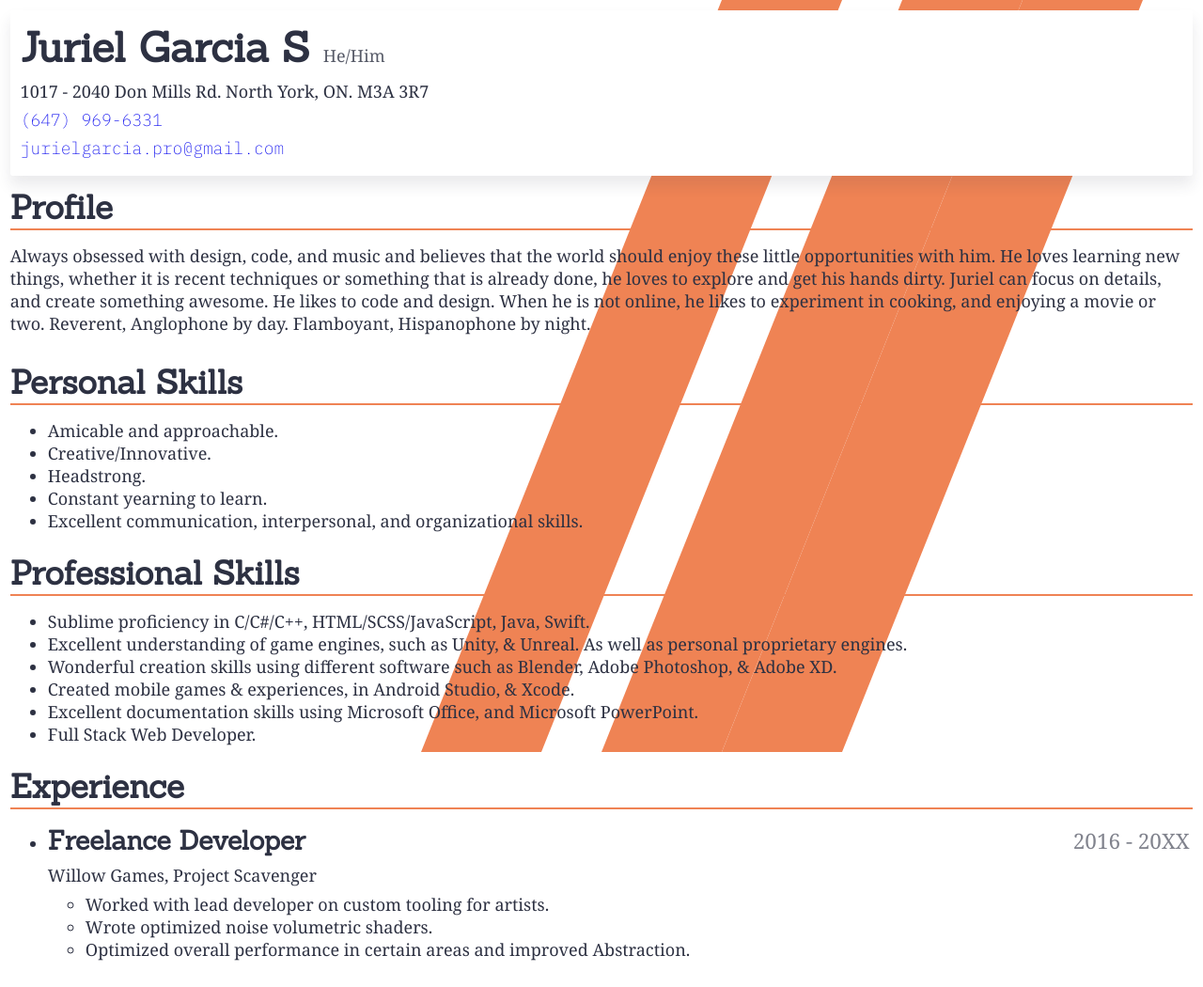
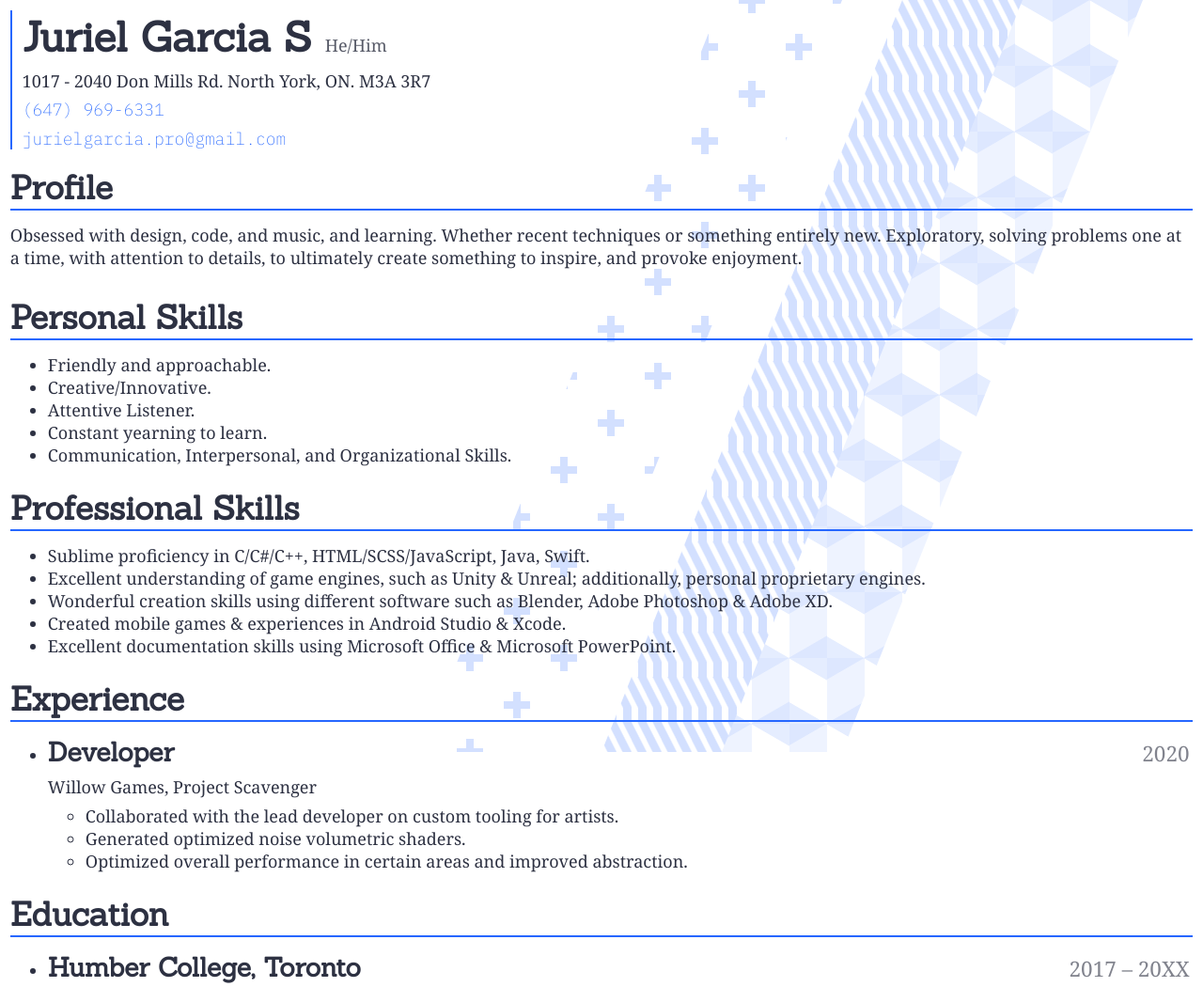
Before and after one commit to Garciaj007/Resume, a plain HTML site: page index.html in a window 1280 px wide. Shown: the top 1050 px of the page at 94% size. Drawn offline with Linux system fonts and the light colour scheme.

Commit message:
Some more delicious changes, and rendered document.

```diff
--- a/index.html
+++ b/index.html
@@ -1,6 +1,5 @@
 <!DOCTYPE html>
 <html lang="en">
-
   <head>
     <meta charset="UTF-8" />
     <meta name="viewport" content="width=device-width, initial-scale=1.0" />
@@ -22,25 +21,17 @@
       <section class="profile">
         <h2>Profile</h2>
         <p>
-        Always obsessed with design, code, and music and believes that the
-        world should enjoy these little opportunities with him. He loves
-        learning new things, whether it is recent techniques or something that
-        is already done, he loves to explore and get his hands dirty. Juriel
-        can focus on details, and create something awesome. He likes to code
-        and design. When he is not online, he likes to experiment in cooking,
-        and enjoying a movie or two. Reverent, Anglophone by day. Flamboyant, Hispanophone by night.
+          Obsessed with design, code, and music, and learning. Whether recent techniques or something entirely new. Exploratory, solving problems one at a time, with attention to details, to ultimately create something to inspire, and provoke enjoyment.
         </p>
       </section>
       <section class="personal-skills">
         <h2>Personal Skills</h2>
         <ul>
-        <li>Amicable and approachable.</li>
+          <li>Friendly and approachable.</li>
           <li>Creative/Innovative.</li>
-        <li>Headstrong.</li>
+          <li>Attentive Listener.</li>
           <li>Constant yearning to learn.</li>
-        <li>
-          Excellent communication, interpersonal, and organizational skills.
-        </li>
+          <li>Communication, Interpersonal, and Organizational Skills.</li>
         </ul>
       </section>
       <section class="professional-skills">
@@ -50,33 +41,36 @@
             Sublime proficiency in C/C#/C++, HTML/SCSS/JavaScript, Java, Swift.
           </li>
           <li>
-          Excellent understanding of game engines, such as Unity, & Unreal. As well as personal proprietary engines.
+            Excellent understanding of game engines, such as Unity & Unreal; additionally, personal proprietary engines.
           </li>
           <li>
-          Wonderful creation skills using different software such as Blender, Adobe
-          Photoshop, & Adobe XD.
+            Wonderful creation skills using different software such as Blender,
+            Adobe Photoshop & Adobe XD.
           </li>
-        <li>Created mobile games & experiences, in Android Studio, & Xcode.</li>
           <li>
-          Excellent documentation skills using Microsoft Office, and Microsoft
+            Created mobile games & experiences in Android Studio & Xcode.
+          </li>
+          <li>
+            Excellent documentation skills using Microsoft Office & Microsoft
             PowerPoint.
           </li>
-        <li>Full Stack Web Developer.</li>
         </ul>
       </section>
       <section class="experience">
         <h2>Experience</h2>
         <ul>
           <li>
-          <h3>Freelance Developer</h3>
+            <h3>Developer</h3>
             <p>Willow Games, Project Scavenger</p>
-          <p class="date-range">2016 - 20XX</p>
+            <p class="date-range">2020</p>
             <ul>
-            <li>Worked with lead developer on custom tooling for artists.</li>
-            <li>Wrote optimized noise volumetric shaders.</li>
+              <li>
+                Collaborated with the lead developer on custom tooling for artists.
+              </li>
+              <li>Generated optimized noise volumetric shaders.</li>
               <li>
                 Optimized overall performance in certain areas and improved
-              Abstraction.
+                abstraction.
               </li>
             </ul>
           </li>
@@ -91,17 +85,17 @@
             <p>Game Programming - Advanced Diploma</p>
           </li>
           <li>
+            <h3>Free Code Camp</h3>
+            <p class="date-range">2016 - 2019</p>
+            <p>
+              Completed certification course for Responsive Web Design,
+              JavaScript Algorithms & Data Structures, & Front-End Libraries.
+            </p>
+          </li>
+          <li>
             <h3>Brebeuf College, Toronto</h3>
             <p class="date-range">2012 – 2016</p>
             <p>Ontario Secondary School - Diploma Granted</p>
-        </li>
-        <li>
-          <h3>Free Code Camp</h3>
-          <p class="date-range">2016 - 20XX</p>
-          <p>
-            Completed certification course on Responsive Web Design,
-            JavaScript Algorithms & Data Structures, & Front-End Libraries.
-          </p>
           </li>
         </ul>
       </section>
--- a/main.scss
+++ b/main.scss
@@ -5,7 +5,7 @@
 $colors: (
   primary: #2d3142,
   secondary: #ffffff,
-  accent: #ef8354,
+  accent: #2667FF,
 );
 
 @function color($color) {
@@ -122,6 +122,12 @@ a {
   font-weight: 200;
   text-decoration: none;
   display: block;
+  color: color(accent);
+
+  &:hover,
+  &:focus {
+    text-decoration: underline;
+  }
 }
 
 p,
@@ -141,10 +147,8 @@ header {
       }
     }
   }
-  padding: $padding;
-  background-color: color(secondary);
-  border-radius: $border-radius;
-  box-shadow: 0px 10px 15px colorAlpha(primary, 0.1);
+  border-left: solid 2pt color(accent);
+  padding-left: $padding;
 }
 
 ul {
@@ -177,15 +181,100 @@ div.decal {
     left: 0;
     background-color: color(accent);
     z-index: -1;
+    opacity: 20%;
 
     &:nth-child(1) {
       clip-path: polygon(60% 0%, 70% 0, 45% 100%, 35% 100%);
+      background: radial-gradient(
+          circle,
+          transparent 20%,
+          white 20%,
+          white 80%,
+          transparent 80%,
+          transparent
+        ),
+        radial-gradient(
+            circle,
+            transparent 20%,
+            white 20%,
+            white 80%,
+            transparent 80%,
+            transparent
+          )
+          50px 50px,
+        linear-gradient(color(accent) 8px, transparent 8px) 0 -4px,
+        linear-gradient(90deg, color(accent) 8px, transparent 8px) -4px 0;
+      background-color: white;
+      background-size: 100px 100px, 100px 100px, 50px 50px, 50px 50px;
     }
     &:nth-child(2) {
       clip-path: polygon(75% 0%, 85% 0, 60% 100%, 50% 100%);
+      background: linear-gradient(63deg, color(accent) 23%, transparent 23%) 7px 0,
+        linear-gradient(63deg, transparent 74%, color(accent) 78%),
+        linear-gradient(
+          63deg,
+          transparent 34%,
+          color(accent) 38%,
+          color(accent) 58%,
+          transparent 62%
+        ),
+        transparent;
+      background-size: 16px 48px;
     }
     &:nth-child(3) {
       clip-path: polygon(85% 0%, 95% 0, 70% 100%, 60% 100%);
+      background-color: colorAlpha(accent, 0.4);
+      background-image: linear-gradient(
+          30deg,
+          colorAlpha(accent, 0.6) 12%,
+          transparent 12.5%,
+          transparent 87%,
+          colorAlpha(accent, 0.6) 87.5%,
+          colorAlpha(accent, 0.6)
+        ),
+        linear-gradient(
+          150deg,
+          colorAlpha(accent, 0.6) 12%,
+          transparent 12.5%,
+          transparent 87%,
+          colorAlpha(accent, 0.6) 87.5%,
+          colorAlpha(accent, 0.6)
+        ),
+        linear-gradient(
+          30deg,
+          colorAlpha(accent, 0.6) 12%,
+          transparent 12.5%,
+          transparent 87%,
+          colorAlpha(accent, 0.6) 87.5%,
+          colorAlpha(accent, 0.6)
+        ),
+        linear-gradient(
+          150deg,
+          colorAlpha(accent, 0.6) 12%,
+          transparent 12.5%,
+          transparent 87%,
+          colorAlpha(accent, 0.6) 87.5%,
+          colorAlpha(accent, 0.6)
+        ),
+        linear-gradient(
+          60deg,
+          white 25%,
+          transparent 25.5%,
+          transparent 75%,
+          white 75%,
+          white
+        ),
+        linear-gradient(
+          60deg,
+          white 25%,
+          transparent 25.5%,
+          transparent 75%,
+          white 75%,
+          white
+        );
+      background-size: 80px 140px;
+      background-position: 0px 0px, 0px 0px, 40px 70px, 40px 70px, 0px 0px,
+        40px 70px;
     }
   }
 }
```
Also changed, not shown: main.css, 2 other files. Lines whose indentation alone changed are shown as unchanged.
